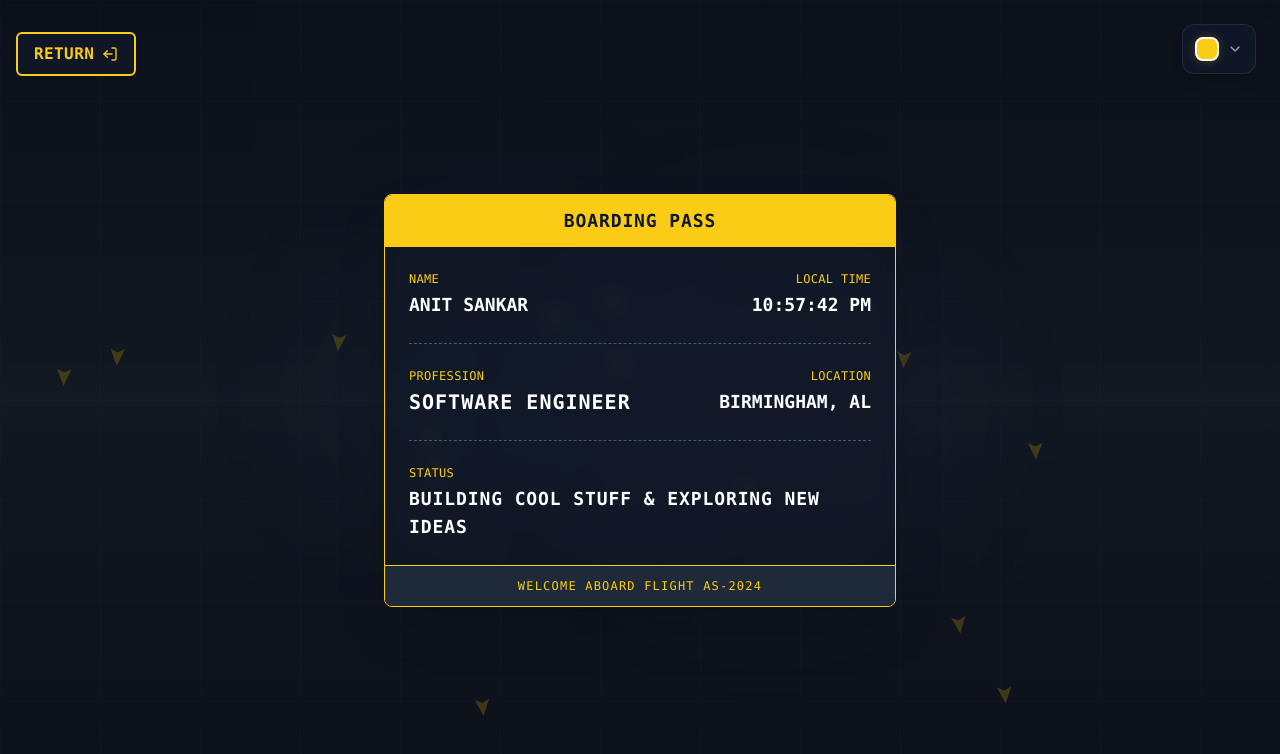
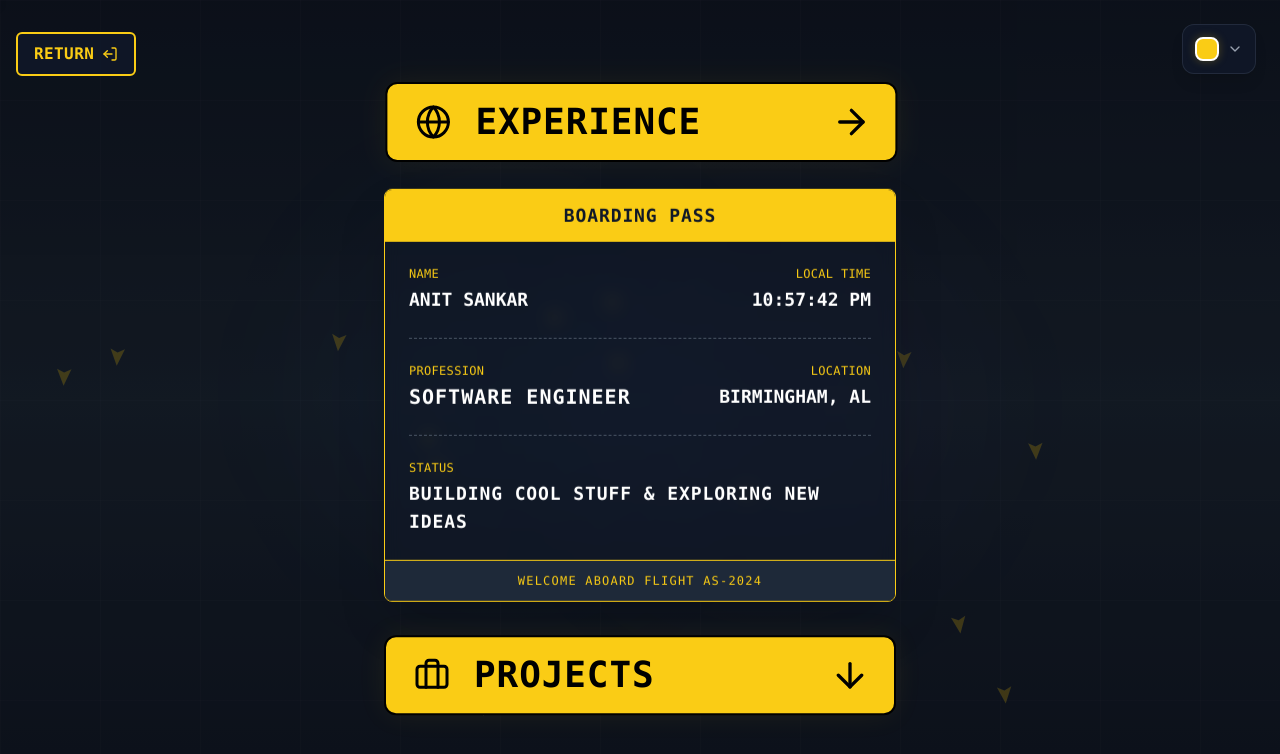
Before and after one commit to asankar04/asankar04, a React (Vite) app: page / in a window 1280 px wide. Both pictures are taken after a click on the button "CHECK IN". Shown: the top 754 px of the page. Built offline with nearby package versions, Linux system fonts and the light colour scheme.

Commit message:
Airport sign redirects for experience and projects

```diff
--- a/src/components/Boarding.tsx
+++ b/src/components/Boarding.tsx
@@ -1,6 +1,6 @@
 import { motion } from 'framer-motion';
 import { useEffect, useState } from 'react';
-import { LogOut } from 'lucide-react';
+import { LogOut, Briefcase, ArrowRight, ArrowDown, Globe } from 'lucide-react';
 import { type ThemeColor } from '../utils/themes';
 
 interface BoardingProps {
@@ -39,7 +39,7 @@ export default function Boarding({ setCurrentSection, color }: BoardingProps) {
 
   return (
     <motion.div
-      className="relative z-10 bg-black/40 min-h-screen flex items-center justify-center px-4"
+      className="relative z-10 bg-black/40 min-h-screen flex flex-col md:gap-8 gap-6 items-center justify-center px-4"
       initial={{ scale: 0.8 }}
       animate={{
         scale: isTransitioning ? 0.8 : 1,
@@ -76,14 +76,77 @@ export default function Boarding({ setCurrentSection, color }: BoardingProps) {
         </motion.button>
       </motion.div>
 
+      {/* Airport Sign redirect - Experiences */}
+      <motion.div
+        className="w-full max-w-lg"
+        initial={{ scale: 0.8, opacity: 0 }}
+        animate={{
+          scale: 1,
+          opacity: 1,
+          x: [0, 6, 0],
+        }}
+        transition={{
+          duration: 0.6,
+          delay: 0.3,
+          x: {
+            duration: 3,
+            repeat: Infinity,
+            ease: 'easeInOut',
+          },
+        }}
+      >
+        <motion.button
+          className="relative rounded-xl border-2 border-black
+                     w-full overflow-hidden group cursor-pointer"
+          style={{
+            backgroundColor: color.primary,
+            boxShadow: `0 0 30px ${color.primary}11`,
+          }}
+          whileHover={{
+            scale: 1.05,
+            boxShadow: `0 0 30px ${color.primary}44`,
+          }}
+          whileTap={{ scale: 0.98 }}
+          onClick={() => handleTransition('experiences')}
+        >
+          <div className="px-5 py-3 flex items-center justify-between">
+            <div className="flex items-center gap-4">
+              <div className="rounded-md p-2 group-hover:animate-pulse">
+                <Globe size={36} color="black" />
+              </div>
+
+              <h2 className="text-black font-mono font-bold text-4xl tracking-wide group-hover:animate-pulse">
+                EXPERIENCE
+              </h2>
+            </div>
+
+            <div className="p-1 group-hover:animate-pulse">
+              <ArrowRight size={40} color="black" />
+            </div>
+          </div>
+        </motion.button>
+      </motion.div>
+
       {/* Boarding Pass Card */}
       <motion.div
         className="bg-gray-900/50 backdrop-blur-sm border rounded-lg shadow-2xl
                    max-w-lg w-full overflow-hidden"
         style={{ borderColor: color.primary }}
         initial={{ scale: 0.8, opacity: 0 }}
-        animate={{ scale: 1, opacity: 1 }}
-        transition={{ duration: 0.6, delay: 0.3 }}
+        animate={{
+          scale: 1,
+          opacity: 1,
+          y: [0, -6, 0],
+        }}
+        transition={{
+          duration: 0.6,
+          delay: 0.5,
+          y: {
+            duration: 4,
+            repeat: Infinity,
+            ease: 'easeInOut',
+          },
+        }}
       >
         {/* Header */}
         <div
@@ -179,6 +242,57 @@ export default function Boarding({ setCurrentSection, color }: BoardingProps) {
           </p>
         </div>
       </motion.div>
+
+      {/* Airport Sign redirect - Projects */}
+      <motion.div
+        className="w-full max-w-lg"
+        initial={{ scale: 0.8, opacity: 0 }}
+        animate={{
+          scale: 1,
+          opacity: 1,
+          y: [0, -6, 0],
+        }}
+        transition={{
+          duration: 0.6,
+          delay: 0.7,
+          y: {
+            duration: 3.5,
+            repeat: Infinity,
+            ease: 'easeInOut',
+          },
+        }}
+      >
+        <motion.button
+          className="relative rounded-xl border-2 border-black
+                     w-full overflow-hidden group cursor-pointer"
+          style={{
+            backgroundColor: color.primary,
+            boxShadow: `0 0 30px ${color.primary}11`,
+          }}
+          whileHover={{
+            scale: 1.05,
+            boxShadow: `0 0 30px ${color.primary}44`,
+          }}
+          whileTap={{ scale: 0.98 }}
+          onClick={() => handleTransition('projects')}
+        >
+          <div className="px-5 py-3 flex items-center justify-between">
+            <div className="flex items-center gap-4">
+              <div className="rounded-md p-2 group-hover:animate-pulse">
+                <Briefcase size={36} color="black" />
+              </div>
+
+              <h2 className="text-black font-mono font-bold text-4xl tracking-wide group-hover:animate-pulse">
+                PROJECTS
+              </h2>
+            </div>
+
+            <div className="p-1 group-hover:animate-pulse">
+              <ArrowDown size={40} color="black" />
+            </div>
+          </div>
+        </motion.button>
+      </motion.div>
     </motion.div>
   );
 }
```
